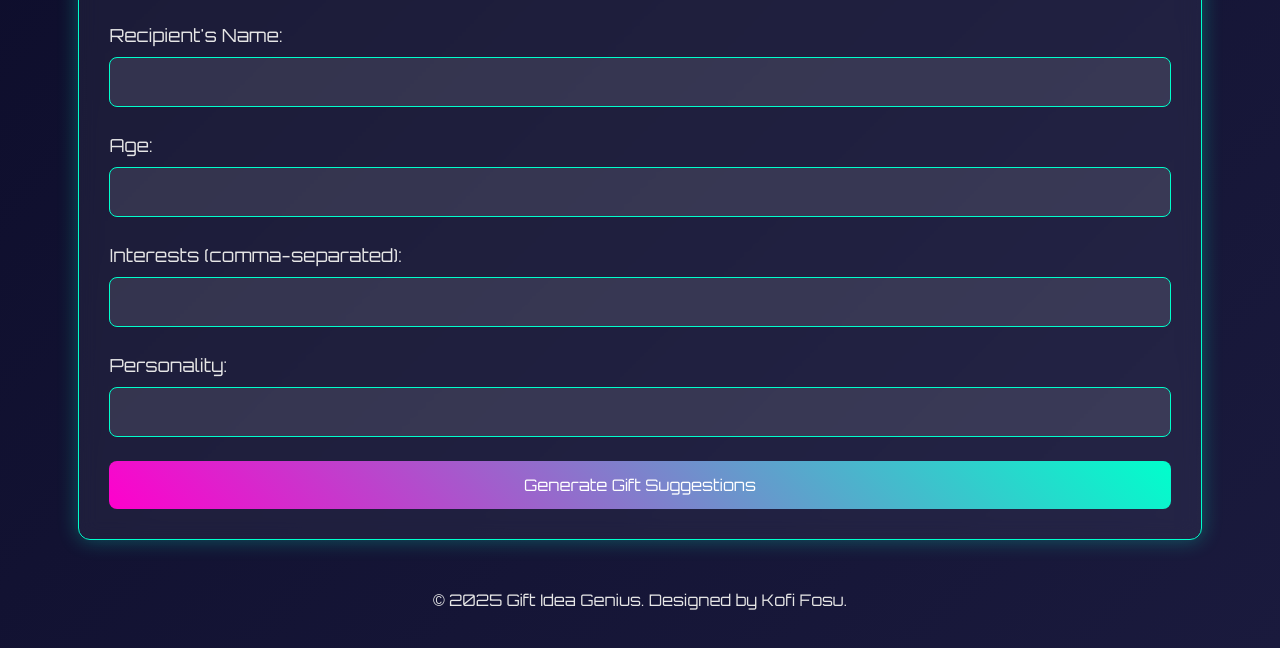
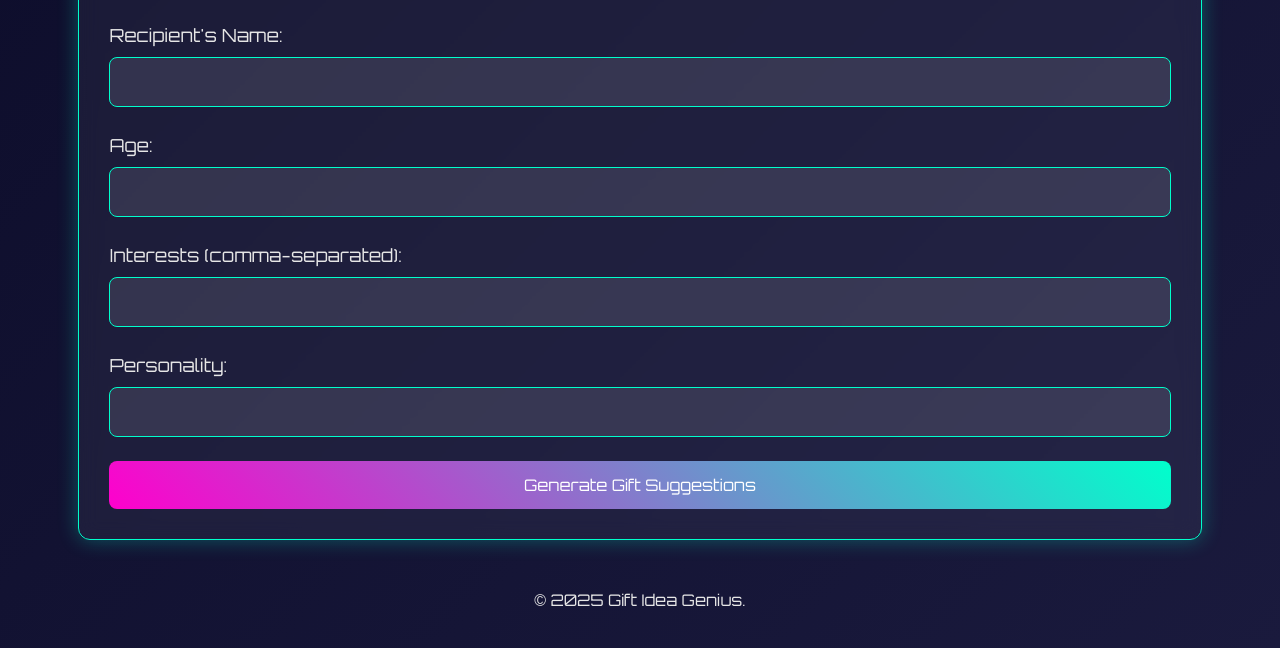
Before and after one commit to onetwo346/Gift-idea-genius-, a plain HTML site: page index.html in a window 1280 px wide. Both pictures are taken after a click on the button "Tap to Start". Shown: the part 246-894 px from the top of the page. Drawn offline with nearby package versions, Linux system fonts and the light colour scheme.

Commit message:
Update index.html

```diff
--- a/index.html
+++ b/index.html
@@ -187,7 +187,7 @@
 
     <!-- Footer -->
     <footer class="text-center mt-12">
-      <p>© 2025 Gift Idea Genius. Designed by Kofi Fosu.</p>
+      <p>© 2025 Gift Idea Genius.</p>
     </footer>
   </div>
 
```
